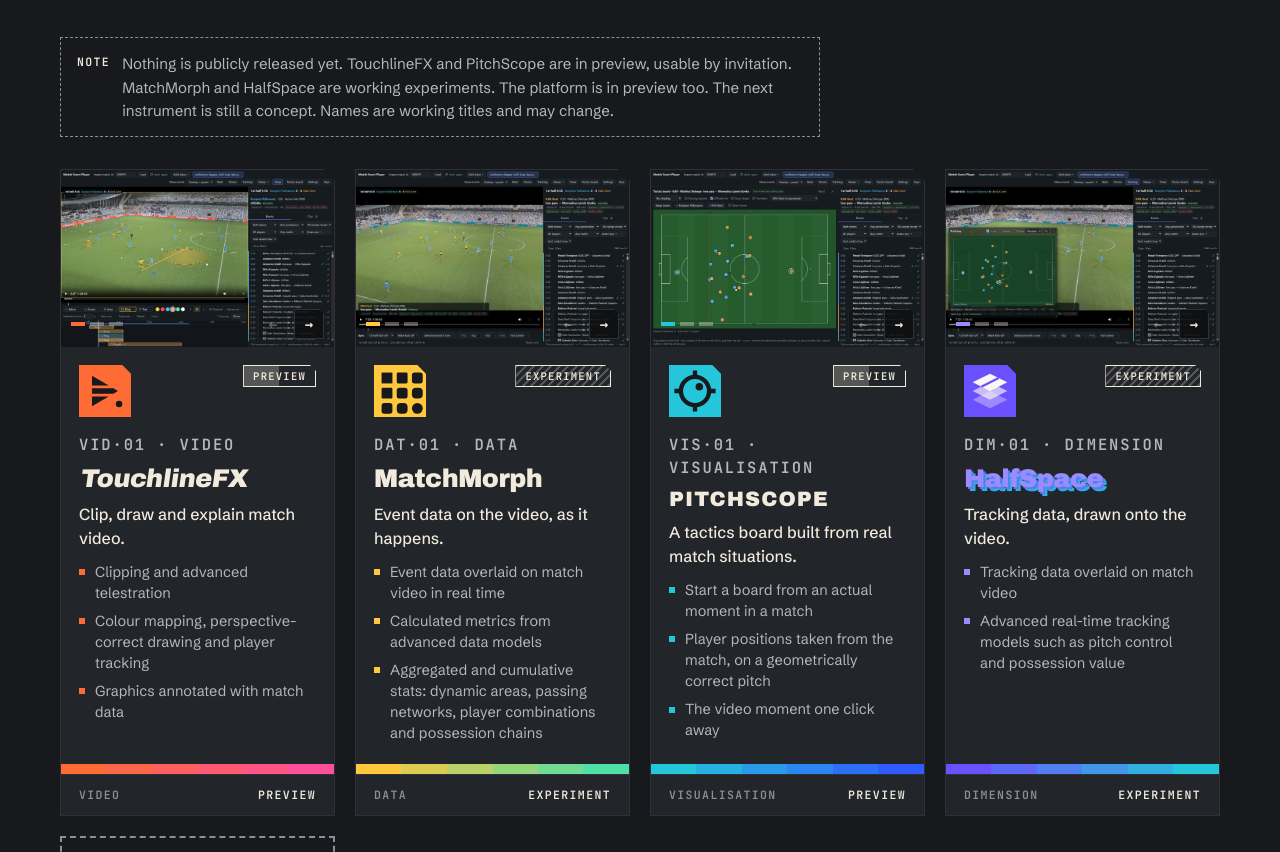
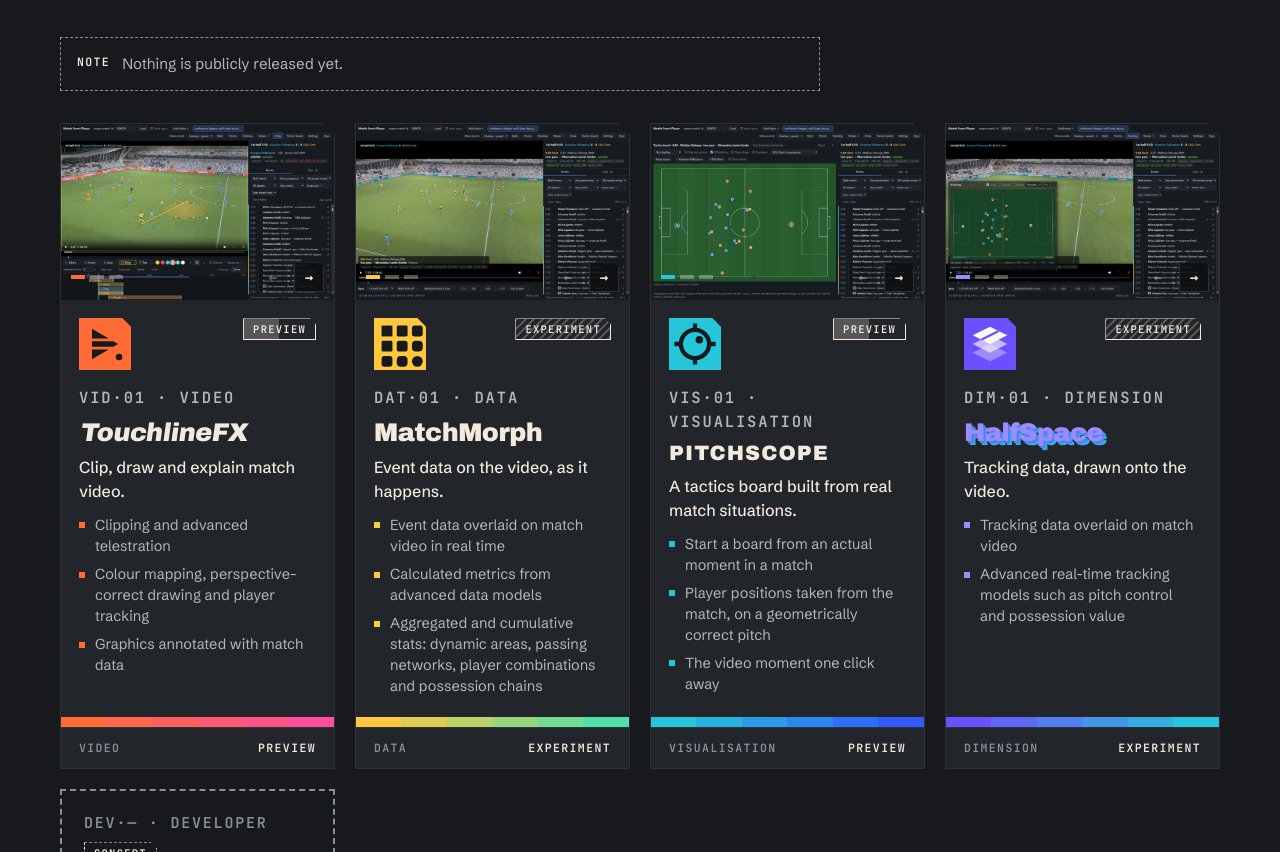
Before and after one commit to BNN-Power-Tools/bnn-power-tools.github.io, a plain HTML site: page index.html in a window 1280 px wide. Shown: the part 1934-2786 px from the top of the page. Drawn offline with Linux system fonts and the light colour scheme; a web font is replaced by a local one.

Commit message:
Shorten the instruments note to "Nothing is publicly released yet."
Co-Authored-By: Claude Opus 5.5 <noreply@anthropic.com>

```diff
--- a/index.html
+++ b/index.html
@@ -273,7 +273,7 @@
         <h2>One instrument, one job, done properly.</h2>
         <p>Each instrument works on video and data together, straight from the platform. Every one belongs to a family and carries a catalogue code that never changes.</p>
       </div>
-      <p class="notice"><span class="plate">Note</span><span>Nothing is publicly released yet. TouchlineFX and PitchScope are in preview, usable by invitation. MatchMorph and HalfSpace are working experiments. The platform is in preview too. The next instrument is still a concept. Names are working titles and may change.</span></p>
+      <p class="notice"><span class="plate">Note</span><span>Nothing is publicly released yet.</span></p>
       <div class="tools">
         <article class="card notch" id="touchlinefx" style="--fam:#FF6B35">
           <div class="carousel" aria-roledescription="carousel" aria-label="TouchlineFX images">
```
